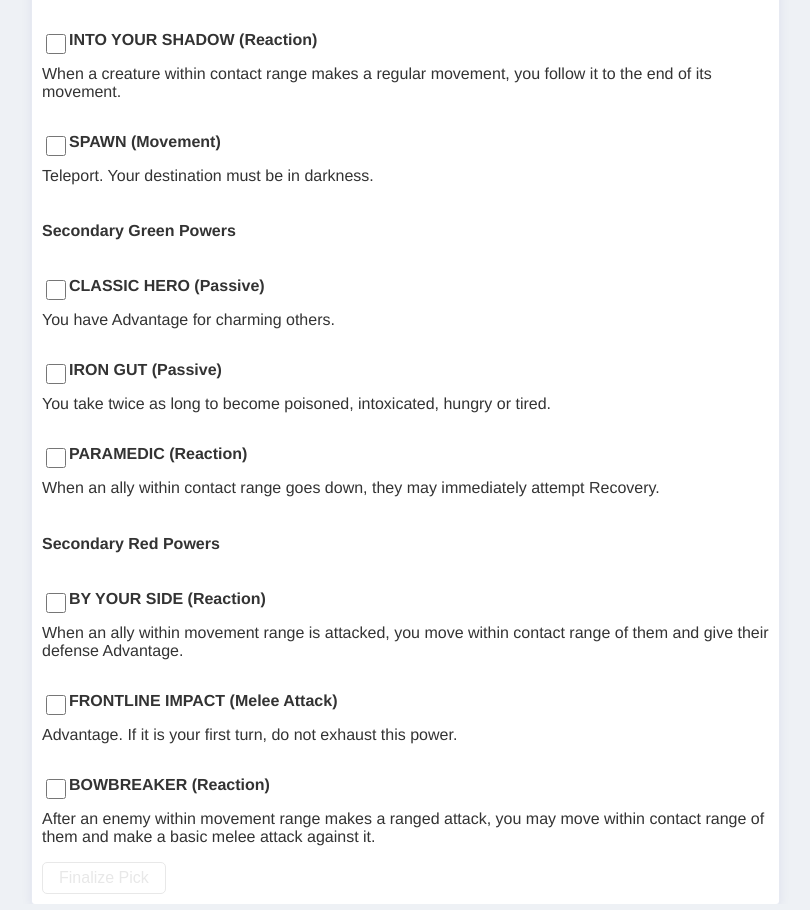
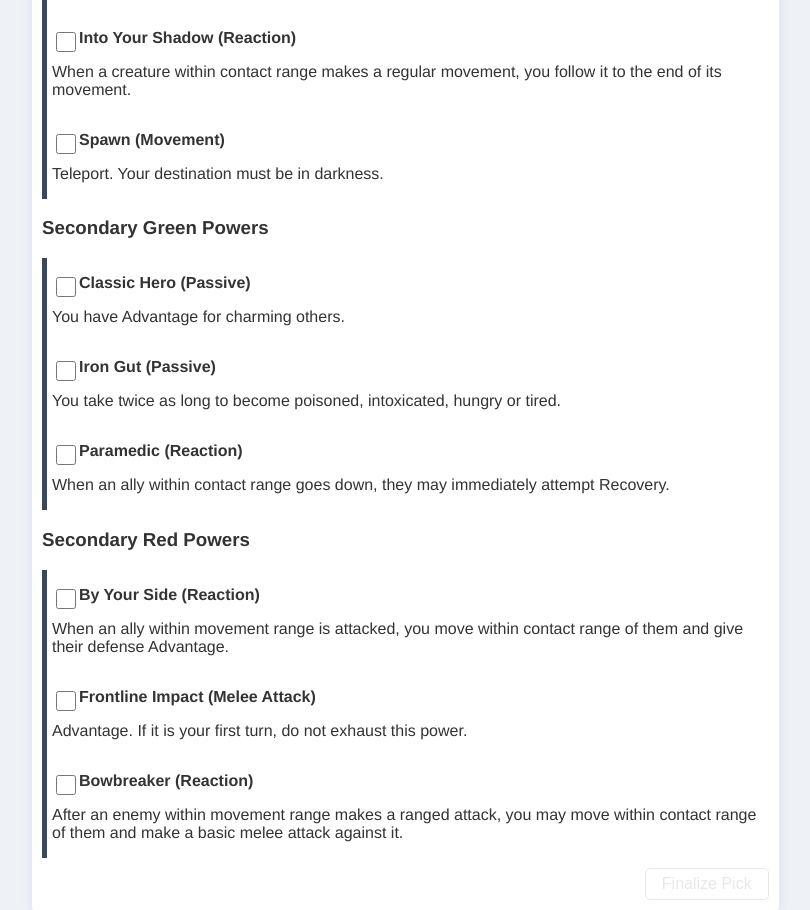
Before and after one commit to xdrdak/landfinity-cards, a Vue app: page /#/ in a window 1280 px wide. Shown: the part 700-1610 px from the top of the page, without its empty margins (38-848 px from the left). Built offline with nearby package versions, Linux system fonts and the light colour scheme.

Commit message:
Made the powerpicker list look prettier

```diff
--- a/src/App.vue
+++ b/src/App.vue
@@ -93,6 +93,20 @@ header span {
 }
 
 /*
+  Text manipulation
+*/
+.b {
+  font-weight: bold;
+}
+
+.i {
+  font-weight: lighter;
+}
+
+.capitalize {
+  text-transform: capitalize;
+}
+/*
   Containers and Grids
 */
 .container {
--- a/src/components/PowerPickerList.vue
+++ b/src/components/PowerPickerList.vue
@@ -14,7 +14,7 @@
           @change="$emit('update:selectedPowers', selectedPowers)"
           :disabled="isDisabled(power.id)"
         >
-        {{power.power}} ({{power.type}})
+        <span class="capitalize">{{power.power.toLowerCase()}}</span>&nbsp;({{power.type}})
       </label>
       <p
         class="power-picker-list__description"
@@ -49,6 +49,10 @@ export default {
 </script>
 
 <style>
+.power-picker-list {
+  border-left: 5px solid var(--dark-blue);
+  padding-left: 5px;
+}
 .power-picker-list__item {
   padding-top: 1rem;
   padding-bottom: 1rem;
--- a/src/components/PowerPickerNewCharacter.vue
+++ b/src/components/PowerPickerNewCharacter.vue
@@ -1,34 +1,44 @@
 <template>
-  <div class="power-picker-list-container">
-    <h4>Primary Green Powers</h4>
+  <div class="power-picker-new-character-container">
+    <div class="power-picker-new-character-container__content">
+      <div>
+        <h3>Primary Green Powers</h3>
         <power-picker-list
           :powers="greenPrimaryPowers"
           :selectedPowers.sync="selectedGreenPrimary"
         >
         </power-picker-list>
-    <h4>Primary Red Powers</h4>
+      </div>
+      <div>
+        <h3>Primary Red Powers</h3>
         <power-picker-list
           :powers="redPrimaryPowers"
           :selectedPowers.sync="selectedRedPrimary"
         >
         </power-picker-list>
-    <h4>Secondary Green Powers</h4>
+      </div>
+      <div>
+        <h3>Secondary Green Powers</h3>
         <power-picker-list
           :powers="greenSecondaryPowers"
           :selectedPowers.sync="selectedGreenSecondary"
         >
         </power-picker-list>
-    <h4>Secondary Red Powers</h4>
+      </div>
+      <div>
+        <h3>Secondary Red Powers</h3>
         <power-picker-list
           :powers="redSecondaryPowers"
           :selectedPowers.sync="selectedRedSecondary"
         >
         </power-picker-list>
-    <div>
+      </div>
+    </div>
+    <div class="power-picker-new-character-container__actions">
       <button
         class="btn"
         @click="addPowers"
-        :disabled="!readyToSend"
+        :disabled="!isReadyToSend"
       >
         Finalize Pick
       </button>
@@ -105,7 +115,7 @@ export default {
     };
   },
   computed: {
-    readyToSend() {
+    isReadyToSend() {
       return this.selectedGreenPrimary.length === 2
         && this.selectedRedPrimary.length === 2
         && this.selectedGreenSecondary.length === 2
@@ -116,4 +126,12 @@ export default {
 </script>
 
 <style>
+.power-picker-new-character-container__content {
+  margin-bottom: 10px;
+}
+
+.power-picker-new-character-container__actions {
+  display: flex;
+  justify-content: flex-end;
+}
 </style>
```
Lines whose indentation alone changed are shown as unchanged.
